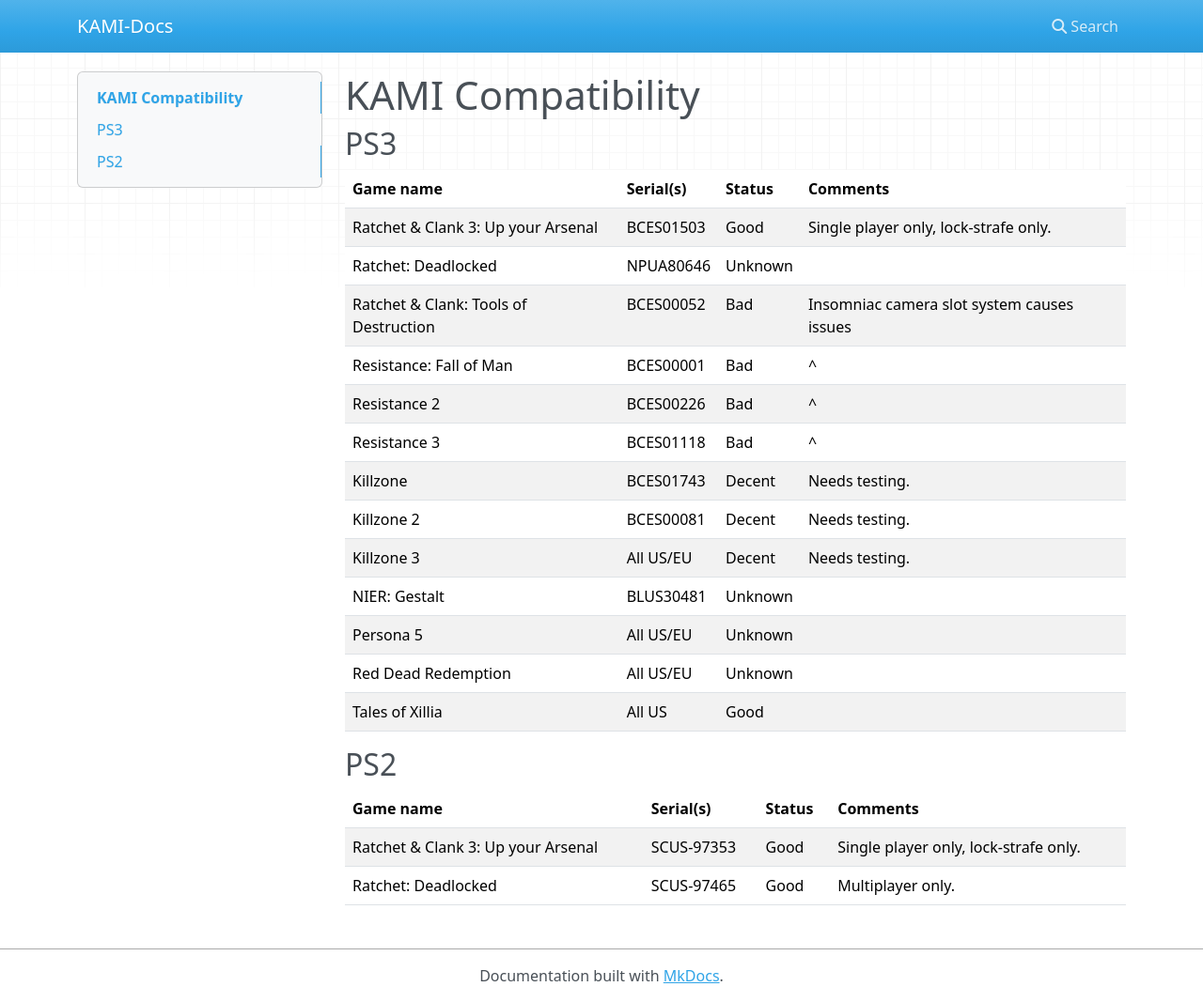
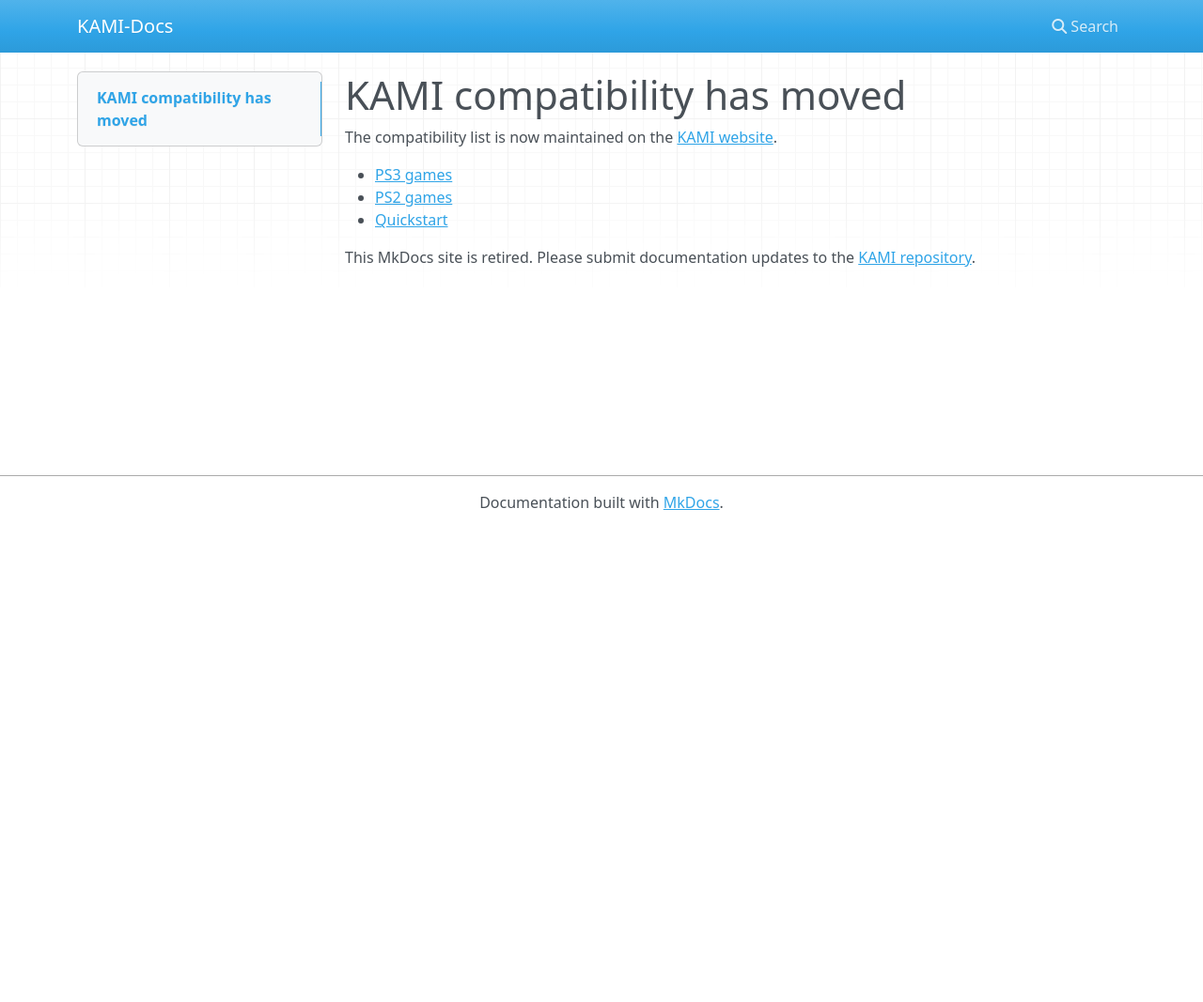
Before and after one commit to isJuhn/KAMI-Docs, an MkDocs documentation site: the page built from docs/index.md, in a window 1280 px wide and 1067 px high. Shown: the whole window at 94% size. Built offline with MkDocs 1.6.1, drawn with Linux system fonts in a browser that asks for light colours; nearby versions of some CDN libraries.

Commit message:
Retire MkDocs content in favor of the integrated KAMI docs

```diff
--- a/docs/index.md
+++ b/docs/index.md
@@ -1,24 +1,11 @@
-# KAMI Compatibility
+# KAMI compatibility has moved
 
-## PS3
-| Game name                                 | Serial(s) | Status       | Comments                                   |
-| ----------------------------------------- | --------- | ------------ | -------------------------------------      |
-| Ratchet &amp; Clank 3: Up your Arsenal    | BCES01503 | Good         | Single player only, lock-strafe only.      |
-| Ratchet: Deadlocked                       | NPUA80646 | Unknown      |                                            |
-| Ratchet &amp; Clank: Tools of Destruction | BCES00052 | Bad          | Insomniac camera slot system causes issues |
-| Resistance: Fall of Man                   | BCES00001 | Bad          | ^                                          |
-| Resistance 2                              | BCES00226 | Bad          | ^                                          |
-| Resistance 3                              | BCES01118 | Bad          | ^                                          |
-| Killzone                                  | BCES01743 | Decent       | Needs testing.                             |
-| Killzone 2                                | BCES00081 | Decent       | Needs testing.                             |
-| Killzone 3                                | All US/EU | Decent       | Needs testing.                             |
-| NIER: Gestalt                             | BLUS30481 | Unknown      |                                            |
-| Persona 5                                 | All US/EU | Unknown      |                                            |
-| Red Dead Redemption                       | All US/EU | Unknown      |                                            |
-| Tales of Xillia                           | All US    | Good         |                                            |
+The compatibility list is now maintained on the
+[KAMI website](https://isjuhn.github.io/KAMI/compatibility/).
 
-## PS2
-| Game name                                 | Serial(s)  | Status      | Comments                              |
-| ----------------------------------------- | ---------- | ----------- | ------------------------------------- |
-| Ratchet &amp; Clank 3: Up your Arsenal    | SCUS-97353 | Good        | Single player only, lock-strafe only. |
-| Ratchet: Deadlocked                       | SCUS-97465 | Good        | Multiplayer only.                     |
+- [PS3 games](https://isjuhn.github.io/KAMI/compatibility/#ps3)
+- [PS2 games](https://isjuhn.github.io/KAMI/compatibility/#ps2)
+- [Quickstart](https://isjuhn.github.io/KAMI/quickstart/)
+
+This MkDocs site is retired. Please submit documentation updates to the
+[KAMI repository](https://github.com/isJuhn/KAMI/tree/master/docs).
```
Also changed, not shown: README.md (+20 -1 lines).
